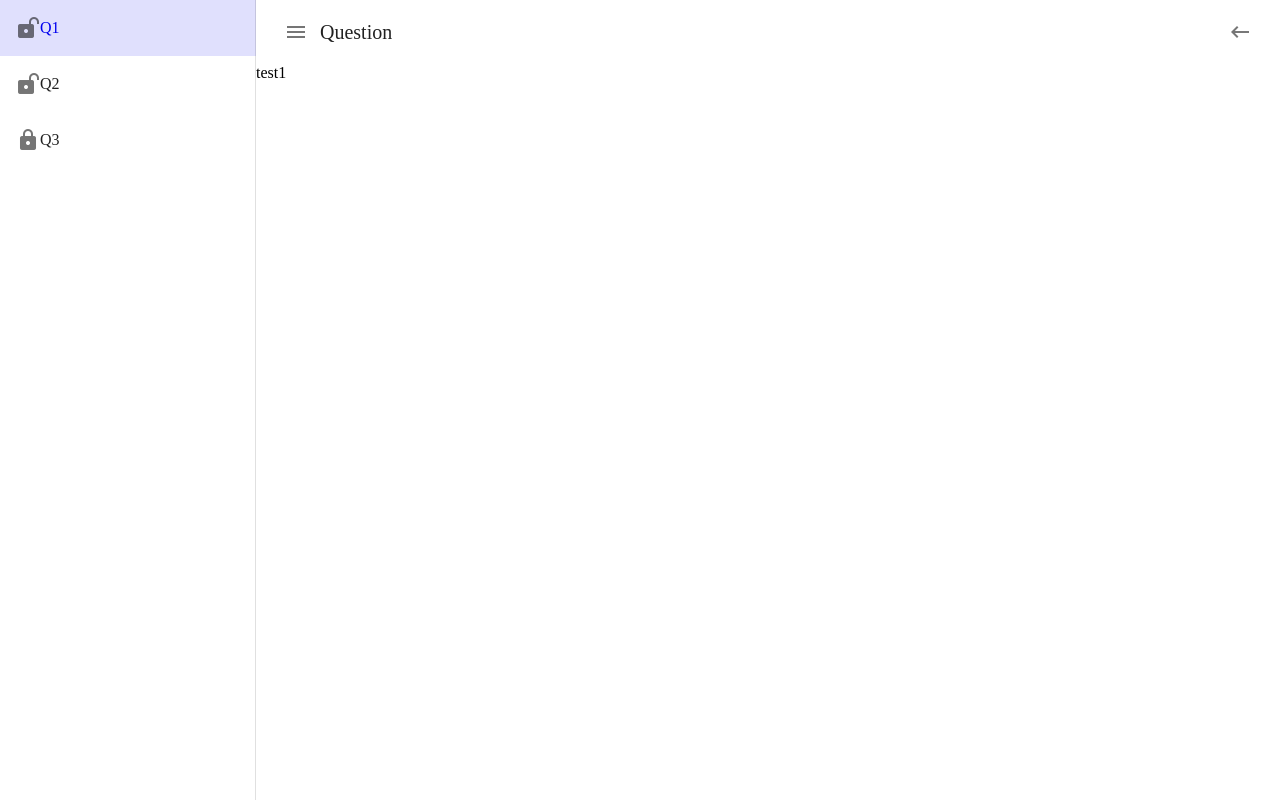
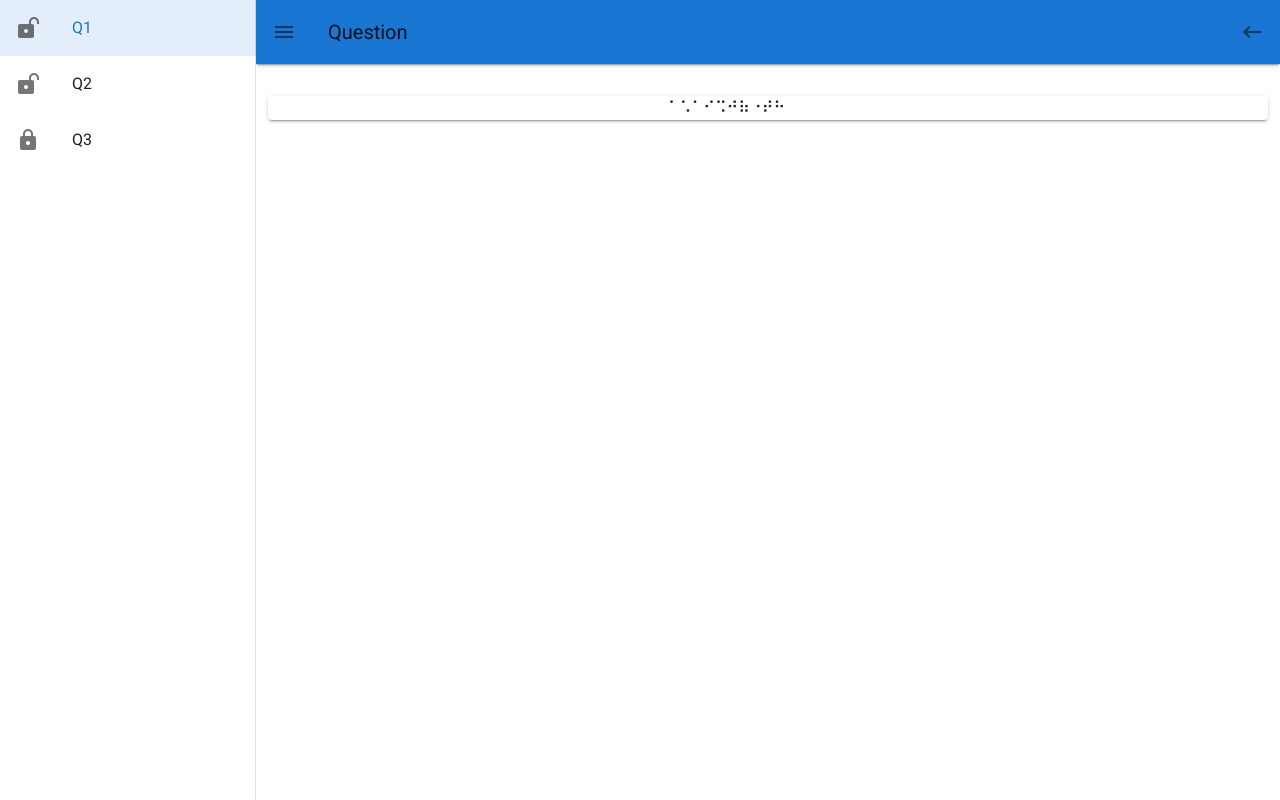
Before and after one commit to R-Otsuka/mystery_land, a Vue app in the folder client/: page /sample/1 in a window 1280 px wide. Both pictures are taken after a click on the button 40 px from the left and 32 px from the top of the page. Built offline with nearby package versions, Linux system fonts and the light colour scheme.

Commit message:
v-appタグ追加により、class指定でcssが適用されない問題を解消

```diff
--- a/client/src/App.vue
+++ b/client/src/App.vue
@@ -1,8 +1,8 @@
 <template>
-  <div>
+  <v-app>
     <nav>
       <v-content>
-        <v-toolbar app flat>
+        <v-toolbar color="primary" class="elevation-2">
           <v-app-bar-nav-icon @click="drawer = !drawer"></v-app-bar-nav-icon>
           <v-toolbar-title>Question</v-toolbar-title>
           <v-spacer></v-spacer>
@@ -10,28 +10,30 @@
             <v-icon>mdi-keyboard-backspace</v-icon>
           </v-btn>
         </v-toolbar>
+        <div class="mt-8">
+          <v-card class="mx-auto" max-width="1000">
+            <router-view></router-view>
+          </v-card>
+        </div>
       </v-content>
 
-      <v-navigation-drawer v-model="drawer" app class="success">
+      <v-navigation-drawer v-model="drawer" app>
         <v-list-item v-for="link in links" :key="link.text" router :to="link.route">
-          <v-list-item-icon>
-            <v-icon class="white--text" v-if=link.icon>
+          <v-list-item-icon class="itemIcon">
+            <v-icon v-if=link.icon>
               {{ icon.unlock }}
             </v-icon>
-            <v-icon class="white--text" v-else>
+            <v-icon v-else>
               {{ icon.lock }}
             </v-icon>
           </v-list-item-icon>
           <v-list-item-content>
-            <v-list-item-title class="white--text">{{ link.text }}</v-list-item-title>
+            <v-list-item-title>{{ link.text }}</v-list-item-title>
           </v-list-item-content>
         </v-list-item>
       </v-navigation-drawer>
     </nav>
-    <v-content>
-      <router-view></router-view>
-    </v-content>
-  </div>
+  </v-app>
 </template>
 
 <script>
--- a/client/src/views/sample_list/sample1.vue
+++ b/client/src/views/sample_list/sample1.vue
@@ -1,5 +1,8 @@
 <template>
-  <div>test1</div>
+  <div>
+    <p class="mx-auto" style="width: 200px;">⠁⠡⠁⠊⠩⠚⠷⠐⠞⠓</p>
+
+  </div>
 </template>
 
 <script>
```
Also changed, not shown: client/src/views/About.vue (deleted, +0 -39 lines).
